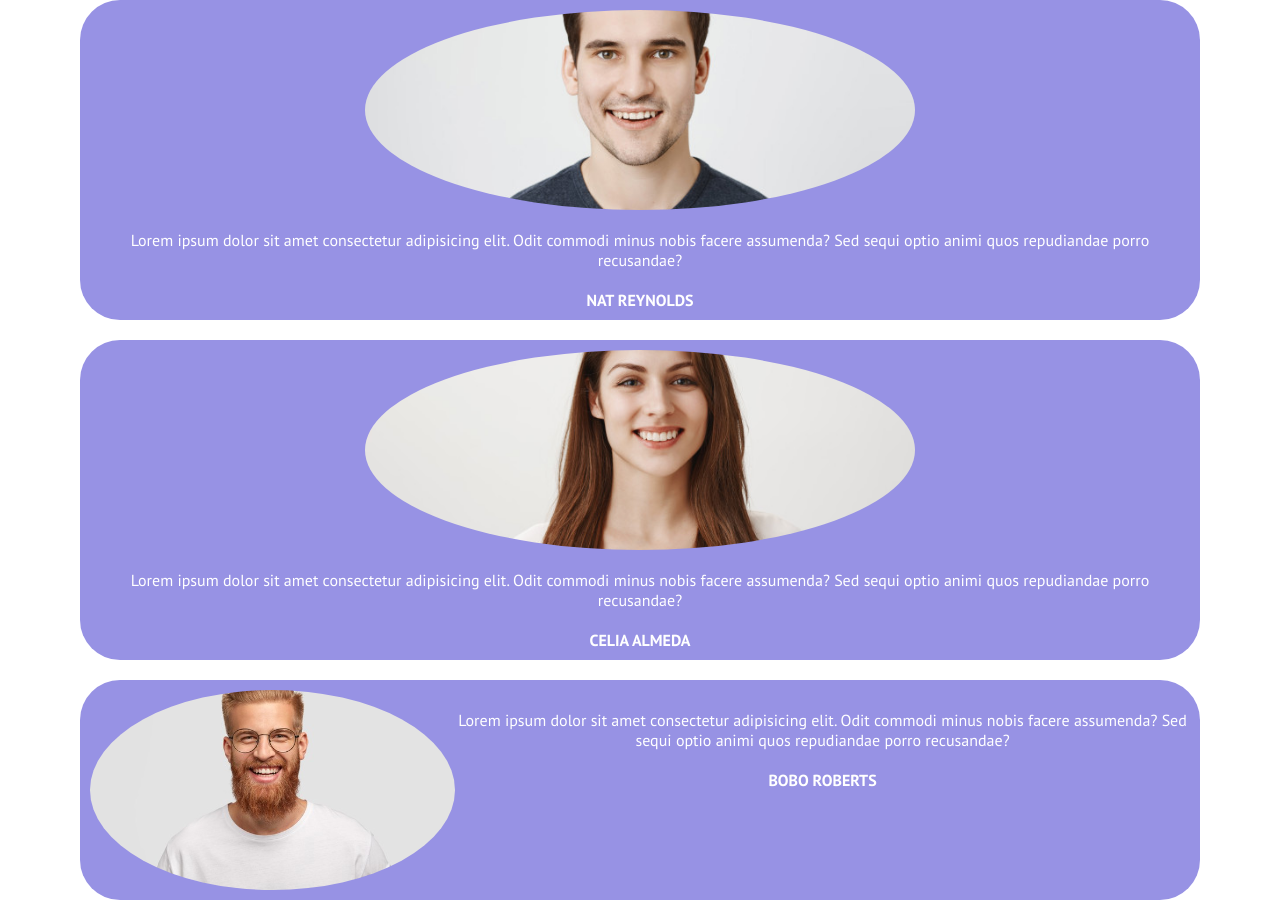
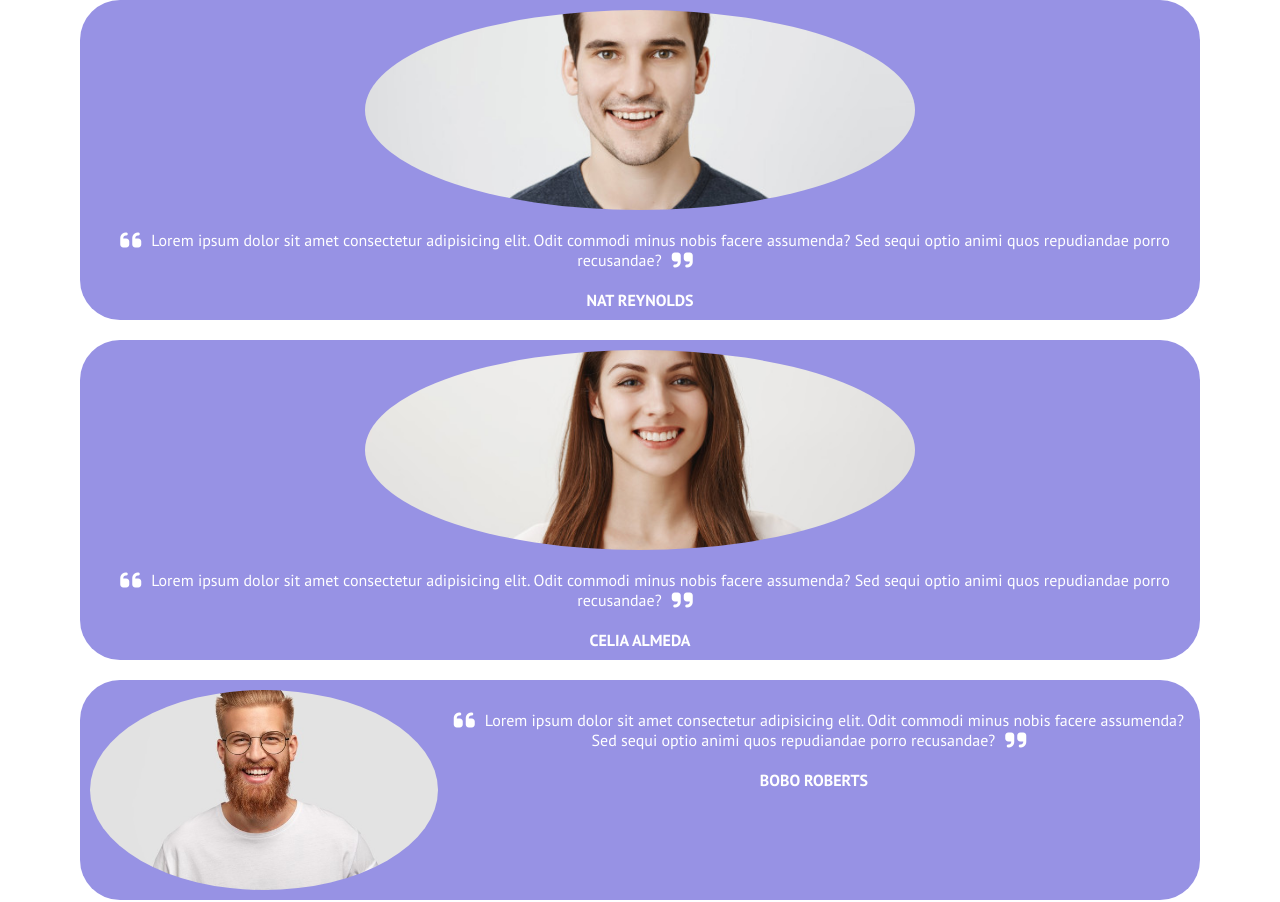
Before and after one commit to giuliamari04/htmlcss-responsive-layout, a plain HTML site: page index.html in a window 1280 px wide. Shown: the part 1626-2528 px from the top of the page. Drawn offline with Linux system fonts and the light colour scheme.

Commit message:
aggiunta quote ai p

```diff
--- a/index.html
+++ b/index.html
@@ -165,8 +165,8 @@
                             <div class="img-testimonials testimonials1 border-r-circle"></div>
                         </div>
                         <div class="card-content">
-                            <p class="py-20">Lorem ipsum dolor sit amet consectetur adipisicing elit. Odit commodi minus
-                                nobis facere assumenda? Sed sequi optio animi quos repudiandae porro recusandae?
+                            <p class="py-20"><i class="fa-solid fa-quote-left fa-xl px-10"></i>Lorem ipsum dolor sit amet consectetur adipisicing elit. Odit commodi minus
+                                nobis facere assumenda? Sed sequi optio animi quos repudiandae porro recusandae?<i class="fa-solid fa-quote-right fa-xl px-10"></i>
                             </p>
                             <h4 class="uppercase">nat reynolds</h4>
                         </div>
@@ -177,8 +177,8 @@
                             <div class="img-testimonials testimonials2"></div>
                         </div>
                         <div class="card-content">
-                            <p class="py-20">Lorem ipsum dolor sit amet consectetur adipisicing elit. Odit commodi minus
-                                nobis facere assumenda? Sed sequi optio animi quos repudiandae porro recusandae?
+                            <p class="py-20"><i class="fa-solid fa-quote-left fa-xl px-10"></i>Lorem ipsum dolor sit amet consectetur adipisicing elit. Odit commodi minus
+                                nobis facere assumenda? Sed sequi optio animi quos repudiandae porro recusandae?<i class="fa-solid fa-quote-right fa-xl px-10"></i>
                             </p>
                             <h4 class="uppercase">celia almeda</h4>
                         </div>
@@ -189,8 +189,8 @@
                             <div class="img-testimonials testimonials3"></div>
                         </div>
                         <div class="card-content">
-                            <p class="py-20">Lorem ipsum dolor sit amet consectetur adipisicing elit. Odit commodi minus
-                                nobis facere assumenda? Sed sequi optio animi quos repudiandae porro recusandae?
+                            <p class="py-20"><i class="fa-solid fa-quote-left fa-xl px-10"></i>Lorem ipsum dolor sit amet consectetur adipisicing elit. Odit commodi minus
+                                nobis facere assumenda? Sed sequi optio animi quos repudiandae porro recusandae?<i class="fa-solid fa-quote-right fa-xl px-10"></i>
                             </p>
                             <h4 class="uppercase">bobo roberts</h4>
                         </div>
```
